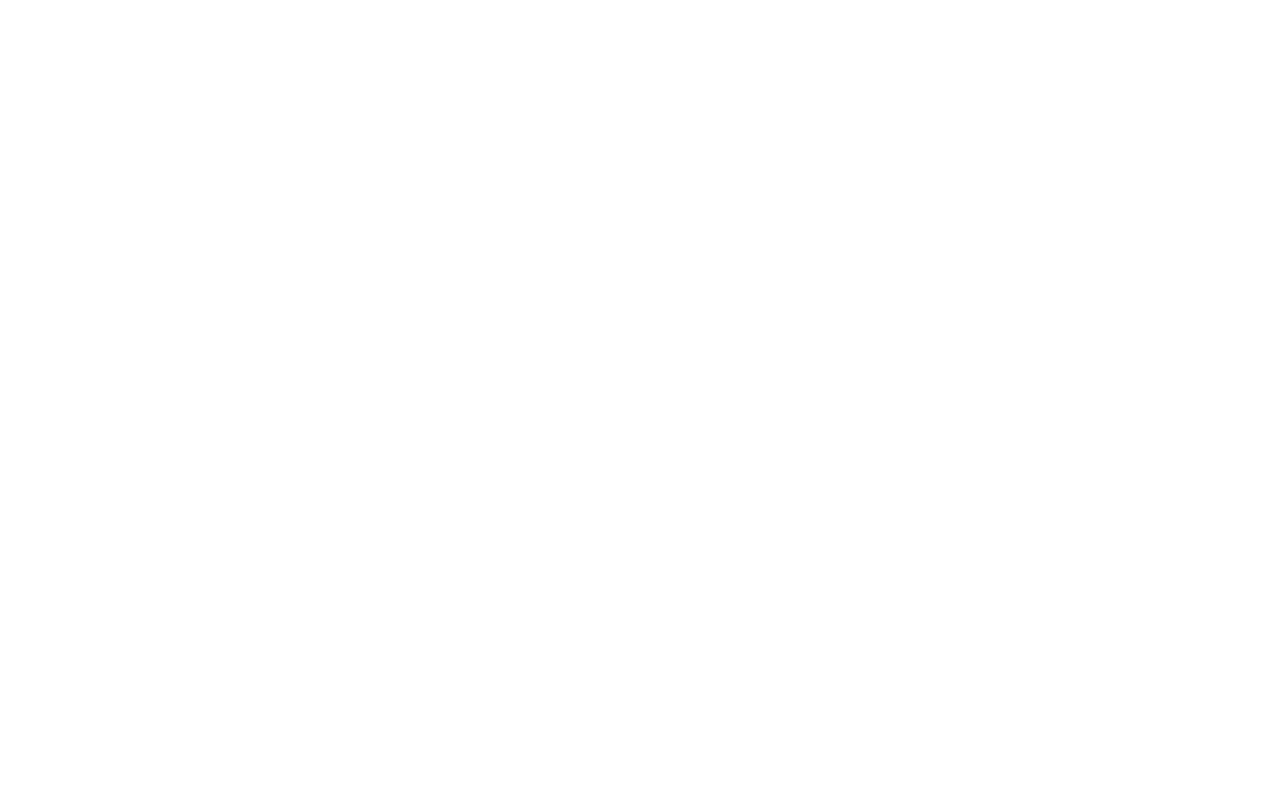
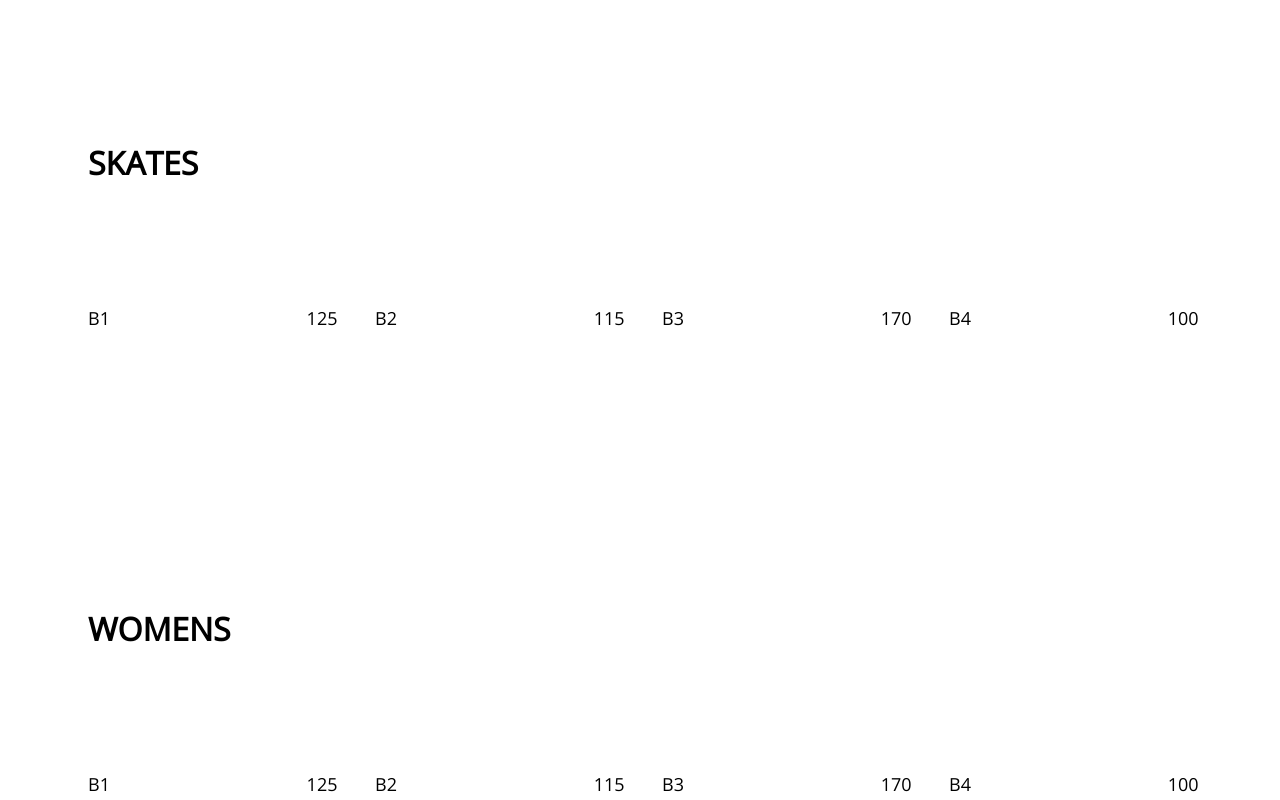
Before and after one commit to abdullahcok/react-shoppie-app, a React (Create React App) app: page /shop in a window 1280 px wide. Shown: the part 840-1640 px from the top of the page. Before the commit the page ends 800 px from the top, so only its background shows below. Built offline with nearby package versions, Linux system fonts and the light colour scheme; grey boxes are pictures that could not be loaded; a web font is replaced by a local one.

Commit message:
products added

```diff
--- a/src/App.css
+++ b/src/App.css
@@ -2,4 +2,5 @@
   font-family: 'Open Sans', sans-serif;
   -webkit-font-smoothing: antialiased;
   -moz-osx-font-smoothing: grayscale;
+  padding: 20px 80px;
 }
--- a/src/App.js
+++ b/src/App.js
@@ -3,42 +3,7 @@
 import {Route} from 'react-router-dom'
 
 import HomePage from './Pages/HomePage/HomePage.jsx';
-
-const BicyclePage = () => {
-   return(
-     <div>
-      <h1>BICYCLES</h1>
-     </div>
-   );
-};
-const ScooterPage = () => {
-   return(
-     <div>
-      <h1>SCOOTERS</h1>
-     </div>
-   );
-};
-const SkatePage = () => {
-   return(
-     <div>
-      <h1>SKATES</h1>
-     </div>
-   );
-};
-const WomenPage = () => {
-   return(
-     <div>
-      <h1>WOMENs</h1>
-     </div>
-   );
-};
-const MenPage = () => {
-   return(
-     <div>
-      <h1>MENs</h1>
-     </div>
-   );
-};
+import ShopPage from './Pages/ShopPage/ShopPage.jsx';
 
 
 
@@ -46,11 +11,7 @@
   return (
       <div>
         <Route exact path='/' component={HomePage}/>
-        <Route path='/bicycles' component={BicyclePage}/>
-        <Route path='/scooters' component={ScooterPage}/>
-        <Route path='/skates' component={SkatePage}/>
-        <Route path='/womens' component={WomenPage}/>
-        <Route path='/mens' component={MenPage}/>
+        <Route path='/shop' component={ShopPage}/>
       </div>
   );
 }
--- /dev/null
+++ b/src/Components/CollectionItem/CollectionItem.jsx
@@ -0,0 +1,18 @@
+import React from 'react'
+import './CollectionItem.scss'
+
+const CollectionItem = ({id, name, price, imageUrl}) => (
+  <div className="collection-item">
+    <div className="image"
+         style={{
+           backgroundImage: `url(${imageUrl})`
+         }}
+    />
+    <div className="collection-footer">
+      <span className="name">{name}</span>
+      <span className="price">{price}</span>
+    </div>
+  </div>
+);
+
+export default CollectionItem;
--- /dev/null
+++ b/src/Components/CollectionItem/CollectionItem.scss
@@ -0,0 +1,34 @@
+.collection-item{
+  width: 22%;
+  display: flex;
+  flex-direction: column;
+  height: 350px;
+  align-items: center;
+
+  .image{
+    height: 100px;
+    height: 95px;
+    background-size: cover;
+    background-position: center;
+    margin-bottom: 5px;
+  }
+
+
+  .collection-footer{
+    width: 100%;
+    height: 5%;
+    display: flex;
+    justify-content: space-between;
+    font-size: 18px;
+
+    .name{
+      width: 90%;
+      margin-bottom: 15px;
+    }
+
+    .price{
+      width: 10%;
+    }
+
+  }
+}
--- /dev/null
+++ b/src/Components/CollectionPreview/CollectionPreview.jsx
@@ -0,0 +1,19 @@
+import React from 'react';
+import './CollectionPreview.scss';
+import CollectionItem from '../CollectionItem/CollectionItem.jsx';
+
+
+const CollectionPreview = ({title, items}) => (
+  <div className="collection-preview">
+    <h1 className="cp-title"> {title.toUpperCase()} </h1>
+    <div className="preview">
+      {items.filter((item, index) => index<4 )
+            .map(({id, ...otherItemProps}) => (
+              <CollectionItem key={id} {...otherItemProps} />
+        ))
+      }
+    </div>
+  </div>
+);
+
+export default CollectionPreview;
--- /dev/null
+++ b/src/Components/CollectionPreview/CollectionPreview.scss
@@ -0,0 +1,15 @@
+.collection-preview{
+  display: flex;
+  flex-direction: column;
+  margin-bottom: 30px;
+
+  .title{
+    font-size: 28px;
+    margin-bottom: 25px;
+  }
+
+  .preview{
+    display: flex;
+    justify-content: space-between;
+  }
+}
--- /dev/null
+++ b/src/Pages/ShopPage/ShopData.js
@@ -0,0 +1,164 @@
+ const SHOP_DATA = [
+  {
+    id: 1,
+    title: 'Bicycles',
+    routeName: 'bicycles',
+    items: [
+      {
+        id: 1,
+        name: 'B1',
+        imageUrl: 'https://images.pexels.com/photos/805303/pexels-photo-805303.jpeg',
+        price: 125,
+      },
+      {
+        id: 2,
+        name: 'B2',
+        imageUrl: 'https://images.pexels.com/photos/1149601/pexels-photo-1149601.jpeg',
+        price: 115,
+      },
+      {
+        id: 3,
+        name: 'B3',
+        imageUrl: 'https://images.pexels.com/photos/276517/pexels-photo-276517.jpeg',
+        price: 170,
+      },
+      {
+        id: 4,
+        name: 'B4',
+        imageUrl: 'https://images.pexels.com/photos/1616566/pexels-photo-1616566.jpeg',
+        price: 100,
+      }
+    ]
+  },
+
+  {
+    id: 1,
+    title: 'Scooters',
+    routeName: 'skooters',
+    items: [
+      {
+        id: 1,
+        name: 'B1',
+        imageUrl: 'https://images.pexels.com/photos/3671151/pexels-photo-3671151.jpeg',
+        price: 125,
+      },
+      {
+        id: 2,
+        name: 'B2',
+        imageUrl: 'https://images.pexels.com/photos/1550136/pexels-photo-1550136.jpeg',
+        price: 115,
+      },
+      {
+        id: 3,
+        name: 'B3',
+        imageUrl: 'https://images.pexels.com/photos/4000614/pexels-photo-4000614.jpeg',
+        price: 170,
+      },
+      {
+        id: 4,
+        name: 'B4',
+        imageUrl: 'https://images.pexels.com/photos/4000609/pexels-photo-4000609.jpeg',
+        price: 100,
+      }
+    ]
+  },
+
+  {
+    id: 1,
+    title: 'Skates',
+    routeName: 'Skates',
+    items: [
+      {
+        id: 1,
+        name: 'B1',
+        imageUrl: 'https://images.pexels.com/photos/3006223/pexels-photo-3006223.jpeg',
+        price: 125,
+      },
+      {
+        id: 2,
+        name: 'B2',
+        imageUrl: 'https://images.pexels.com/photos/841369/pexels-photo-841369.jpeg',
+        price: 115,
+      },
+      {
+        id: 3,
+        name: 'B3',
+        imageUrl: 'https://images.pexels.com/photos/442585/pexels-photo-442585.jpeg',
+        price: 170,
+      },
+      {
+        id: 4,
+        name: 'B4',
+        imageUrl: 'https://images.pexels.com/photos/3133674/pexels-photo-3133674.jpeg',
+        price: 100,
+      }
+    ]
+  },
+
+  {
+    id: 1,
+    title: 'Womens',
+    routeName: 'womens',
+    items: [
+      {
+        id: 1,
+        name: 'B1',
+        imageUrl: '',
+        price: 125,
+      },
+      {
+        id: 2,
+        name: 'B2',
+        imageUrl: '',
+        price: 115,
+      },
+      {
+        id: 3,
+        name: 'B3',
+        imageUrl: '',
+        price: 170,
+      },
+      {
+        id: 4,
+        name: 'B4',
+        imageUrl: '',
+        price: 100,
+      }
+    ]
+  },
+
+  {
+    id: 1,
+    title: 'Mens',
+    routeName: 'mens',
+    items: [
+      {
+        id: 1,
+        name: 'B1',
+        imageUrl: '',
+        price: 125,
+      },
+      {
+        id: 2,
+        name: 'B2',
+        imageUrl: '',
+        price: 115,
+      },
+      {
+        id: 3,
+        name: 'B3',
+        imageUrl: '',
+        price: 170,
+      },
+      {
+        id: 4,
+        name: 'B4',
+        imageUrl: '',
+        price: 100,
+      }
+    ]
+  }
+
+];
+
+export default SHOP_DATA;
--- /dev/null
+++ b/src/Pages/ShopPage/ShopPage.jsx
@@ -0,0 +1,29 @@
+import React from 'react'
+import SHOP_DATA from './ShopData.js';
+import CollectionPreview from '../../Components/CollectionPreview/CollectionPreview.jsx';
+
+class ShopPage extends React.Component{
+  constructor(props){
+    super(props);
+
+    this.state = {
+      collections: SHOP_DATA
+    }
+  }
+
+  render(){
+    const {collections} = this.state;
+    return(
+      <div className="shop-page">
+        {
+          collections.map(({id, ...otherCollectionProps}) => (
+            <CollectionPreview key={id} {...otherCollectionProps} />
+          ))
+        }
+      </div>
+    );
+  }
+}
+
+
+export default ShopPage
```
